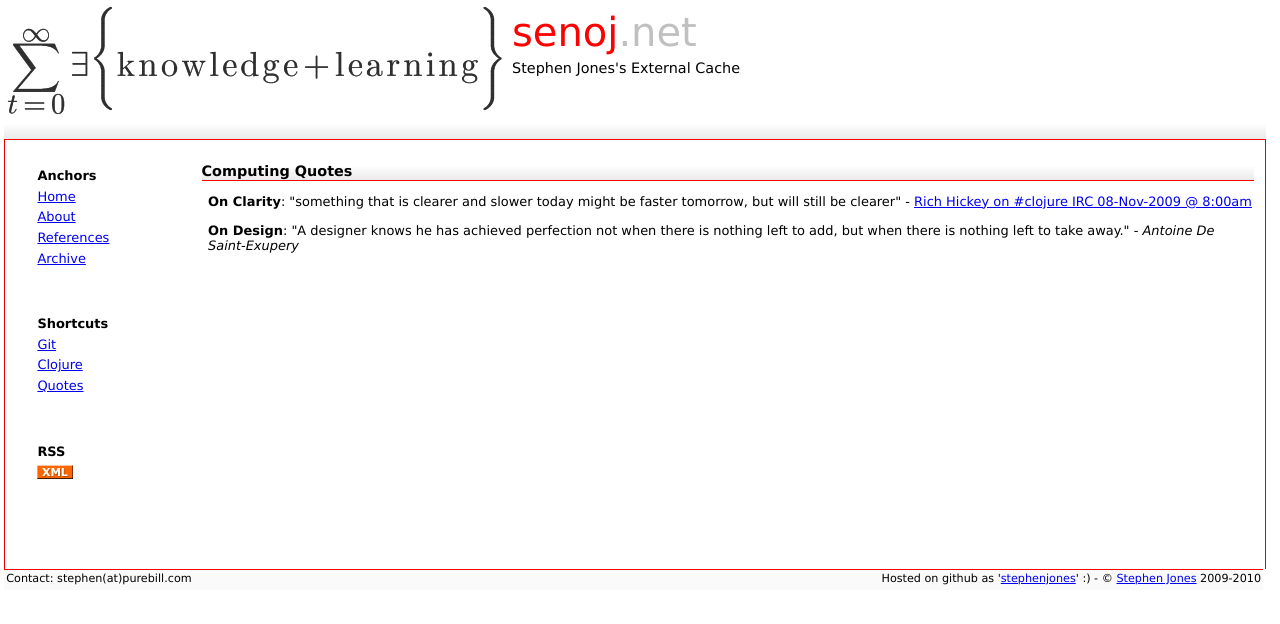
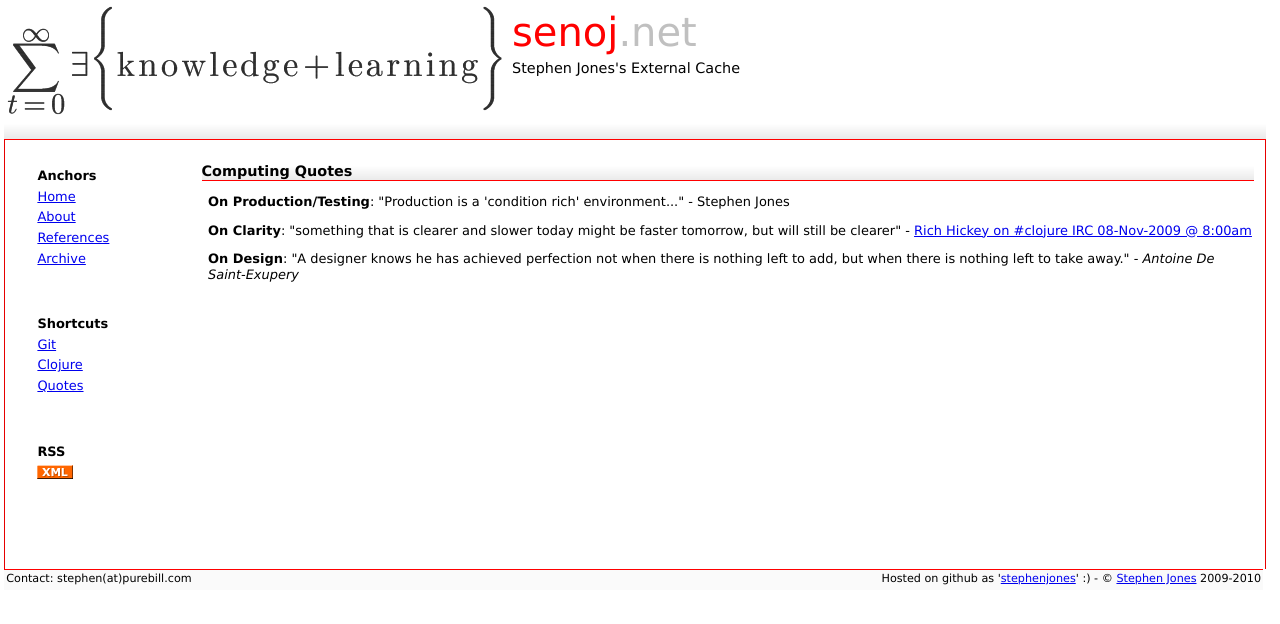
Before and after one commit to stephenjones/stephenjones.github.com, a Jekyll site: the page built from quotes.html, in a window 1280 px wide. Shown: the top 624 px of the page. Built offline with Jekyll 4.4.1, drawn with Linux system fonts in a browser that asks for light colours; Markdown is read by kramdown in place of the engine named in the settings; comment, search, counter and statistics services are not loaded.

Commit message:
added production quote

```diff
--- a/quotes.html
+++ b/quotes.html
@@ -27,6 +27,8 @@ title: senoj.net | Stephen Jones's Personal Website | Quotes I Like
 
 <h1 class="title">Computing Quotes</h1>
 
+<p> <b>On Production/Testing</b>: "Production is a 'condition rich' environment..." - Stephen Jones</p>
+
 <p> <b>On Clarity</b>: "something that is clearer and slower today might be faster tomorrow, but will still be clearer" - <a href="http://clojure-log.n01se.net/date/2009-11-08.html">Rich Hickey on #clojure IRC 08-Nov-2009 @ 8:00am</a></p>
 
 <p> <b>On Design</b>: "A designer knows he has achieved perfection not when there is nothing left to add, but when there is nothing left to take away." - <i>Antoine De Saint-Exupery</i></p>
```
